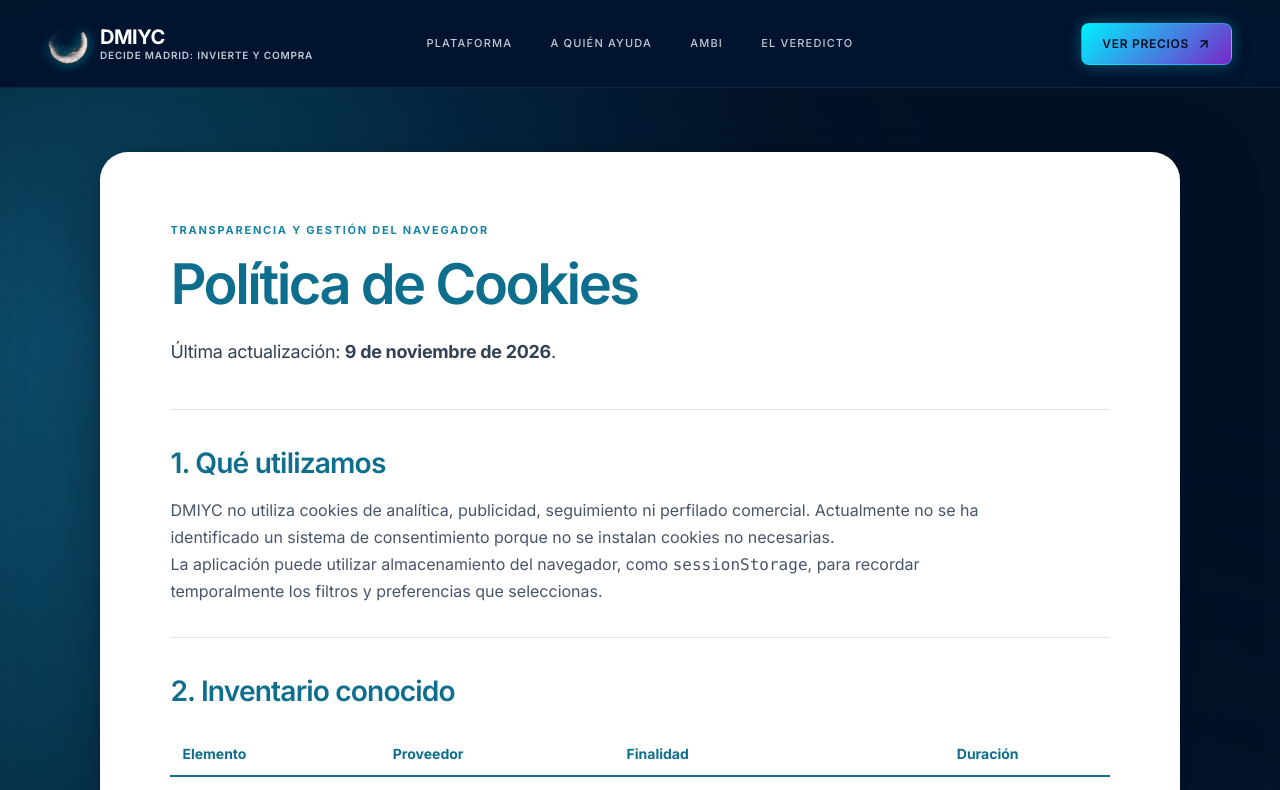
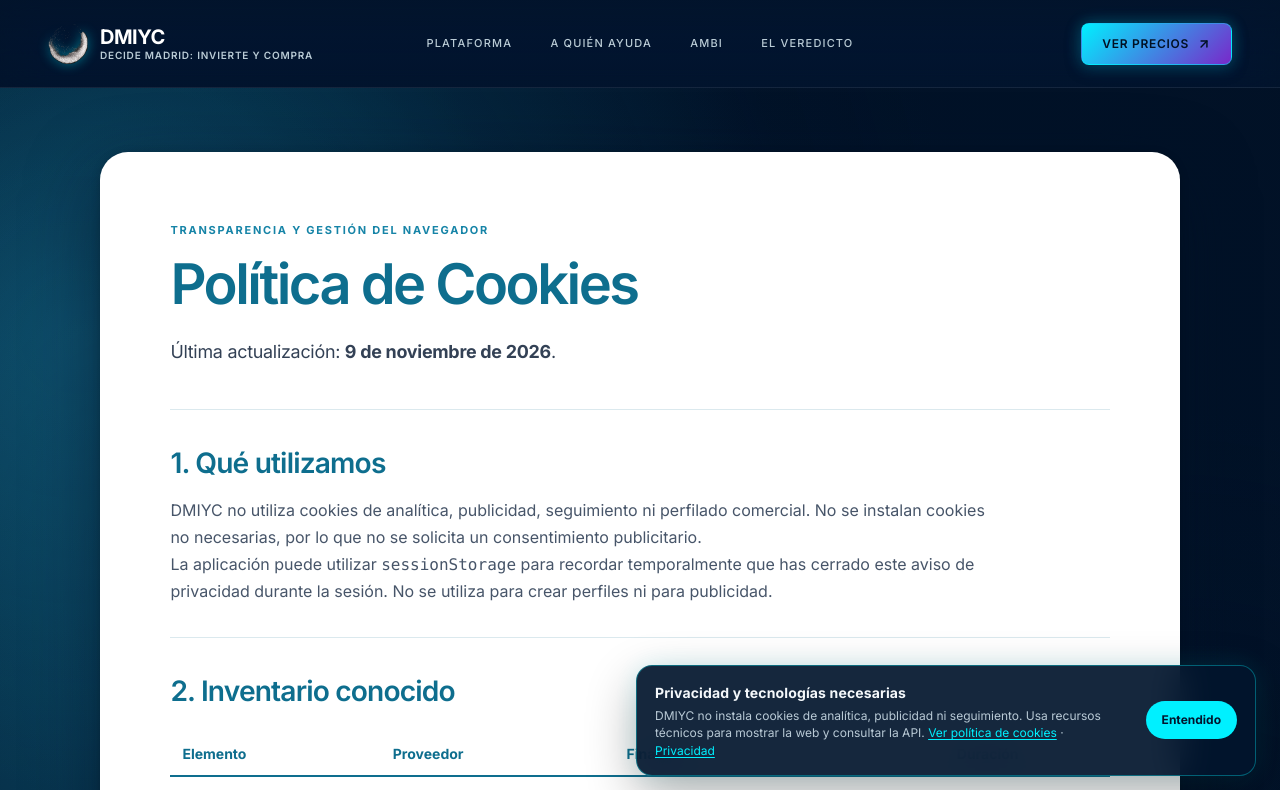
Before and after one commit to rodrigoapvigil/madrid-urban-intelligent, a Next.js app in the folder frontend/: page /cookies in a window 1280 px wide. Shown: the top 790 px of the page. Built offline with nearby package versions, Linux system fonts and the light colour scheme.

Commit message:
Add legal transparency notice and compliance audit

```diff
--- a/frontend/app/cookies/page.tsx
+++ b/frontend/app/cookies/page.tsx
@@ -18,15 +18,15 @@ export default function CookiesPage() {
         <p className="editorial-page__lead">Última actualización: <strong>9 de noviembre de 2026</strong>.</p>
 
         <section className="editorial-page__section"><h2>1. Qué utilizamos</h2>
-          <p>DMIYC no utiliza cookies de analítica, publicidad, seguimiento ni perfilado comercial. Actualmente no se ha identificado un sistema de consentimiento porque no se instalan cookies no necesarias.</p>
-          <p>La aplicación puede utilizar almacenamiento del navegador, como <code>sessionStorage</code>, para recordar temporalmente los filtros y preferencias que seleccionas.</p>
+          <p>DMIYC no utiliza cookies de analítica, publicidad, seguimiento ni perfilado comercial. No se instalan cookies no necesarias, por lo que no se solicita un consentimiento publicitario.</p>
+          <p>La aplicación puede utilizar <code>sessionStorage</code> para recordar temporalmente que has cerrado este aviso de privacidad durante la sesión. No se utiliza para crear perfiles ni para publicidad.</p>
         </section>
         <section className="editorial-page__section"><h2>2. Inventario conocido</h2>
           <div style={{ overflowX: 'auto', margin: '20px 0' }}><table style={{ width: '100%', borderCollapse: 'collapse', fontSize: '14px', lineHeight: '1.6' }}><thead><tr style={{ borderBottom: '2px solid #0E6E8E', textAlign: 'left', color: '#0E6E8E' }}><th style={{ padding: '10px 12px' }}>Elemento</th><th style={{ padding: '10px 12px' }}>Proveedor</th><th style={{ padding: '10px 12px' }}>Finalidad</th><th style={{ padding: '10px 12px' }}>Duración</th></tr></thead><tbody>
             <tr style={{ borderBottom: '1px solid #E2E8F0' }}><td style={{ padding: '10px 12px', fontWeight: '600' }}><code>sessionStorage</code></td><td style={{ padding: '10px 12px' }}>DMIYC</td><td style={{ padding: '10px 12px' }}>Recordar filtros y preferencias durante la sesión.</td><td style={{ padding: '10px 12px' }}>Hasta cerrar la pestaña</td></tr>
             <tr style={{ borderBottom: '1px solid #E2E8F0' }}><td style={{ padding: '10px 12px', fontWeight: '600' }}>Cookies técnicas del proveedor</td><td style={{ padding: '10px 12px' }}>Vercel / Render o su red de distribución</td><td style={{ padding: '10px 12px' }}>Seguridad, entrega y funcionamiento de la infraestructura.</td><td style={{ padding: '10px 12px' }}>La fijada por el proveedor</td></tr>
           </tbody></table></div>
-          <p>El inventario debe revisarse en el navegador antes de publicar cualquier cambio. Si aparece una cookie adicional, se incorporará aquí o se eliminará si no es necesaria.</p>
+          <p>Este inventario debe verificarse en cada despliegue. Si se incorpora una cookie o tecnología no necesaria, deberá bloquearse hasta obtener consentimiento previo y añadirse aquí con proveedor, finalidad, duración y mecanismo de revocación.</p>
         </section>
         <section className="editorial-page__section"><h2>3. Conexiones externas que no son cookies</h2>
           <ul><li><strong>Google Fonts:</strong> el navegador puede conectarse a <code>fonts.googleapis.com</code> y <code>fonts.gstatic.com</code> para descargar tipografías.</li><li><strong>API del proyecto:</strong> las consultas se envían a <code>madrid-urban-api.onrender.com</code>.</li><li><strong>Mapas:</strong> los datos geográficos se cargan desde el propio sitio mediante archivos GeoJSON; no se utilizan Mapbox, OpenStreetMap ni Carto.</li></ul>
--- a/frontend/app/layout.tsx
+++ b/frontend/app/layout.tsx
@@ -1,6 +1,7 @@
 import React from 'react'
 import type { Metadata, Viewport } from 'next'
 import SmoothScroll from '../components/SmoothScroll'
+import PrivacyNotice from '../components/PrivacyNotice'
 import './globals.css'
 import '../components/SiteChrome.css'
 
@@ -45,6 +46,7 @@ export default function RootLayout({
       <body>
         <SmoothScroll />
         {children}
+        <PrivacyNotice />
         <script type="application/ld+json" dangerouslySetInnerHTML={{ __html: JSON.stringify({
           '@context': 'https://schema.org', '@type': 'WebSite', name: 'Decide Madrid: Invierte Y Compra',
           url: 'https://dmiyc.com/', inLanguage: 'es',
--- /dev/null
+++ b/frontend/components/PrivacyNotice.tsx
@@ -0,0 +1,44 @@
+'use client';
+
+import Link from 'next/link';
+import { useEffect, useState } from 'react';
+
+const DISMISSAL_KEY = 'dmiyc-privacy-notice-seen-v1';
+
+export default function PrivacyNotice() {
+  const [visible, setVisible] = useState(false);
+
+  useEffect(() => {
+    try {
+      setVisible(sessionStorage.getItem(DISMISSAL_KEY) !== '1');
+    } catch {
+      setVisible(true);
+    }
+  }, []);
+
+  if (!visible) return null;
+
+  const dismiss = () => {
+    try {
+      sessionStorage.setItem(DISMISSAL_KEY, '1');
+    } catch {
+      // If storage is blocked, the notice remains dismissible for this render.
+    }
+    setVisible(false);
+  };
+
+  return (
+    <aside className="privacy-notice" aria-label="Aviso de privacidad y cookies">
+      <div className="privacy-notice__copy">
+        <strong>Privacidad y tecnologías necesarias</strong>
+        <p>
+          DMIYC no instala cookies de analítica, publicidad ni seguimiento. Usa recursos técnicos para mostrar la web y consultar la API.{' '}
+          <Link href="/cookies">Ver política de cookies</Link> · <Link href="/privacidad">Privacidad</Link>
+        </p>
+      </div>
+      <button type="button" className="privacy-notice__button" onClick={dismiss}>
+        Entendido
+      </button>
+    </aside>
+  );
+}
--- a/frontend/components/SiteChrome.css
+++ b/frontend/components/SiteChrome.css
@@ -415,6 +415,36 @@
   box-shadow: 0 2px 14px rgba(0, 240, 255, 0.55) !important;
 }
 
+.privacy-notice {
+  position: fixed;
+  z-index: 1000;
+  right: 24px;
+  bottom: 24px;
+  display: flex;
+  align-items: center;
+  gap: 20px;
+  width: min(620px, calc(100vw - 32px));
+  padding: 16px 18px;
+  border: 1px solid color-mix(in srgb, #00f0ff 34%, transparent);
+  border-radius: 16px;
+  background: color-mix(in srgb, #02152d 92%, transparent);
+  box-shadow: 0 18px 50px rgba(0, 0, 0, .32), 0 0 26px rgba(0, 240, 255, .12);
+  backdrop-filter: blur(18px);
+  color: #f4f8fb;
+}
+
+.privacy-notice__copy { min-width: 0; }
+.privacy-notice__copy strong { display: block; margin-bottom: 4px; font-size: 14px; letter-spacing: .01em; }
+.privacy-notice__copy p { margin: 0; color: #b9cad6; font-size: 12px; line-height: 1.45; }
+.privacy-notice__copy a { color: #00f0ff; text-decoration: underline; text-underline-offset: 2px; }
+.privacy-notice__button { flex: 0 0 auto; border: 0; border-radius: 999px; padding: 10px 16px; background: #00f0ff; color: #02152d; cursor: pointer; font-size: 12px; font-weight: 800; }
+.privacy-notice__button:hover { background: #b9fbff; }
+
+@media (max-width: 640px) {
+  .privacy-notice { right: 16px; bottom: 16px; align-items: flex-start; flex-direction: column; gap: 12px; }
+  .privacy-notice__button { width: 100%; }
+}
+
 @media (max-width: 900px) {
   .mi-nav__profile-pill {
     padding: 6px 12px;
```
Also changed, not shown: 1 other file (tests, documents, lock files or other folders).
